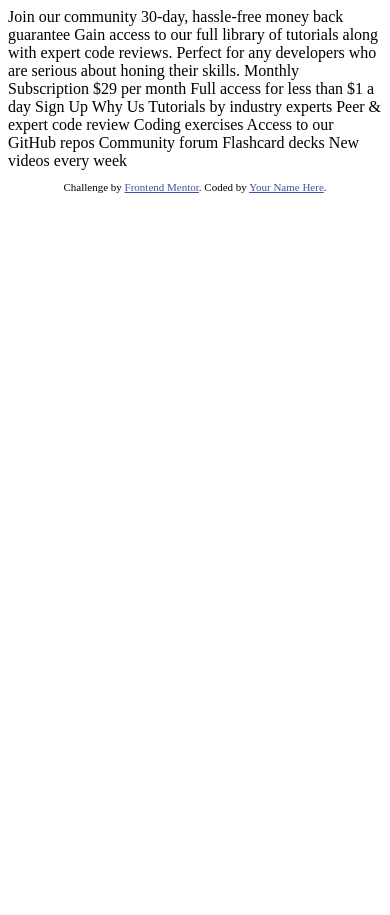
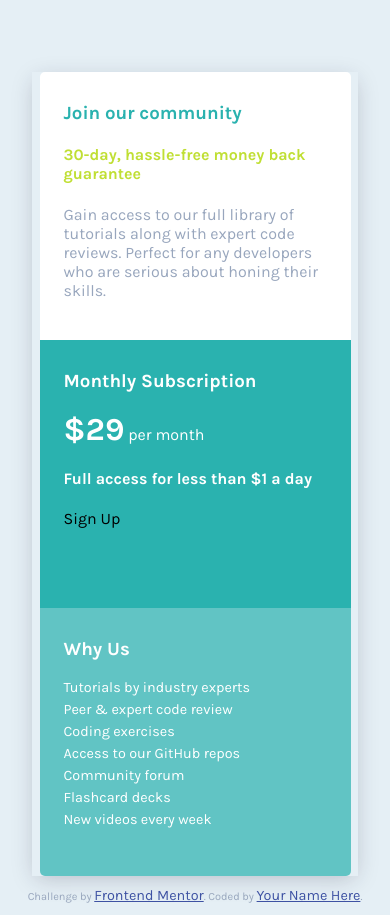
Before and after one commit to TiredQuan/single-price-grid-component-master, a plain HTML site: page index.html in a window 390 px wide. Before the commit the page ends 844 px from the top, so only its background shows below. Drawn offline with Linux system fonts and the light colour scheme.

Commit message:
nearly done with mobile

```diff
--- /dev/null
+++ b/dist/css/main.css
@@ -0,0 +1,87 @@
+*, *::after, *::before {
+  -webkit-box-sizing: border-box;
+          box-sizing: border-box;
+}
+
+body {
+  margin: 0;
+  font-size: 1rem;
+  font-family: 'Karla', sans-serif;
+  background-color: #e5eff5;
+}
+
+p {
+  color: #98a6bd;
+}
+
+h3 {
+  margin-top: 0;
+}
+
+span {
+  font-size: 2rem;
+  font-weight: 700;
+  color: #e5eff5;
+}
+
+section * {
+  color: white;
+}
+
+aside * {
+  color: white;
+}
+
+a {
+  font-size: 0.9rem;
+}
+
+.container {
+  display: -webkit-box;
+  display: -ms-flexbox;
+  display: flex;
+  -webkit-box-orient: vertical;
+  -webkit-box-direction: normal;
+      -ms-flex-direction: column;
+          flex-direction: column;
+  -webkit-box-align: center;
+      -ms-flex-align: center;
+          align-items: center;
+  margin: 72px 32px 0 32px;
+  -webkit-box-shadow: 0px 5px 22px -4px rgba(30, 30, 60, 0.25);
+          box-shadow: 0px 5px 22px -4px rgba(30, 30, 60, 0.25);
+}
+
+.card {
+  width: 311px;
+  height: 268px;
+  padding: 30px 24px 0 24px;
+}
+
+.card__header {
+  background: white;
+  border-radius: 5px 5px 0 0;
+}
+
+.card__header--join {
+  color: #2ab2af;
+}
+
+.card__header--promise {
+  color: #c0df34;
+}
+
+.card__main {
+  background-color: #2ab2af;
+}
+
+.card__aside {
+  background-color: rgba(42, 178, 175, 0.7);
+  border-radius: 0 0 5px 5px;
+}
+
+.card__aside a {
+  display: block;
+  margin-bottom: 5px;
+}
+/*# sourceMappingURL=main.css.map */
--- a/dist/scss/base/_reset.scss
+++ b/dist/scss/base/_reset.scss
@@ -0,0 +1,9 @@
+*, *::after, *::before {
+    box-sizing: border-box;
+}
+body {
+    margin: 0;
+    font-size: $font-size;
+    font-family: 'Karla', sans-serif;
+    background-color: $light-gray;
+}
--- a/dist/scss/base/_typography.scss
+++ b/dist/scss/base/_typography.scss
@@ -0,0 +1,25 @@
+// font-family: 'Karla', sans-serif;
+p {
+    color:$grayish-blue;
+}
+h3 {
+    margin-top: 0;
+}
+span {
+    font-size: $font-size*2;
+    font-weight: map-get($font-weights, bold );
+    color: $light-gray;
+}
+section {
+    * {
+        color: white;
+    }
+}
+aside {
+    * {
+        color: white;
+    }
+}
+a{
+    font-size: $font-size * 0.9;
+}
--- a/dist/scss/main.scss
+++ b/dist/scss/main.scss
@@ -5,3 +5,42 @@
 
 @import 'base/reset';
 @import 'base/typography';
+
+.container {
+    display: flex;
+    flex-direction: column;
+    align-items: center;
+    margin: 72px 32px 0 32px;
+    box-shadow: 0px 5px 22px -4px rgba(30,30,60,0.25);
+}
+.card {
+    // 311 268
+    width: 311px;
+    height: 268px;
+    padding: 30px 24px 0 24px;
+        &__header {
+            background: white;
+            border-radius: 5px 5px 0 0;
+
+                &--join {
+                    color: $cyan;
+                }
+                &--promise{
+                    color: $bright-yellow;
+                }
+
+         }
+
+         &__main{
+             background-color: rgba($cyan, $alpha: 1);
+
+         }
+         &__aside {
+            background-color: rgba($cyan, $alpha: 0.7);
+            border-radius: 0 0 5px 5px;
+            a{
+                display: block;
+                margin-bottom: 5px;
+            }
+         }
+}
--- a/index.html
+++ b/index.html
@@ -5,6 +5,10 @@
   <meta name="viewport" content="width=device-width, initial-scale=1.0"> <!-- displays site properly based on user's device -->
 
   <link rel="icon" type="image/png" sizes="32x32" href="./images/favicon-32x32.png">
+  <link rel="preconnect" href="https://fonts.googleapis.com">
+<link rel="preconnect" href="https://fonts.gstatic.com" crossorigin>
+<link href="https://fonts.googleapis.com/css2?family=Karla:wght@400;700&display=swap" rel="stylesheet">
+<link rel="stylesheet" href="dist/css/main.css">
 
   <title>Frontend Mentor | Single Price Grid Component</title>
 
@@ -15,31 +19,40 @@
   </style>
 </head>
 <body>
-  Join our community
+<div class="container" role="container">
+  <header role="pitch" class="card card__header">
+      <h3 class="card__header--join">Join our community</h3>
 
-  30-day, hassle-free money back guarantee
+     <h4 class="card__header--promise"> 30-day, hassle-free money back guarantee</h4>
 
-  Gain access to our full library of tutorials along with expert code reviews.
-  Perfect for any developers who are serious about honing their skills.
+      <p class="card__header--statement">
+        Gain access to our full library of tutorials along with expert code reviews.
+        Perfect for any developers who are serious about honing their skills.
+      </p>
 
-  Monthly Subscription
+  </header>
+  <section role="monthlysubscription" class="card card__main">
+      <h3>Monthly Subscription</h3>
 
-  &dollar;29 per month
+      <p><span>&dollar;29</span> per month</p>
 
-  Full access for less than &dollar;1 a day
+      <h4>Full access for less than &dollar;1 a day</h4>
 
-  Sign Up
+      Sign Up
 
-  Why Us
+  </section>
+  <aside role="whytopickus" class="card card__aside">
+      <h3>Why Us</h3>
 
-  Tutorials by industry experts
-  Peer &amp; expert code review
-  Coding exercises
-  Access to our GitHub repos
-  Community forum
-  Flashcard decks
-  New videos every week
-
+      <a>Tutorials by industry experts</a>
+      <a>Peer &amp; expert code review</a>
+      <a>Coding exercises</a>
+      <a>Access to our GitHub repos</a>
+      <a>Community forum</a>
+      <a>Flashcard decks</a>
+     <a>New videos every week</a>
+  </aside>
+</div>
   <footer>
     <p class="attribution">
       Challenge by <a href="https://www.frontendmentor.io?ref=challenge" target="_blank">Frontend Mentor</a>.
```
Also changed, not shown: dist/scss/abstracts/_variables.scss (+22 -0 lines), 1 other file.
